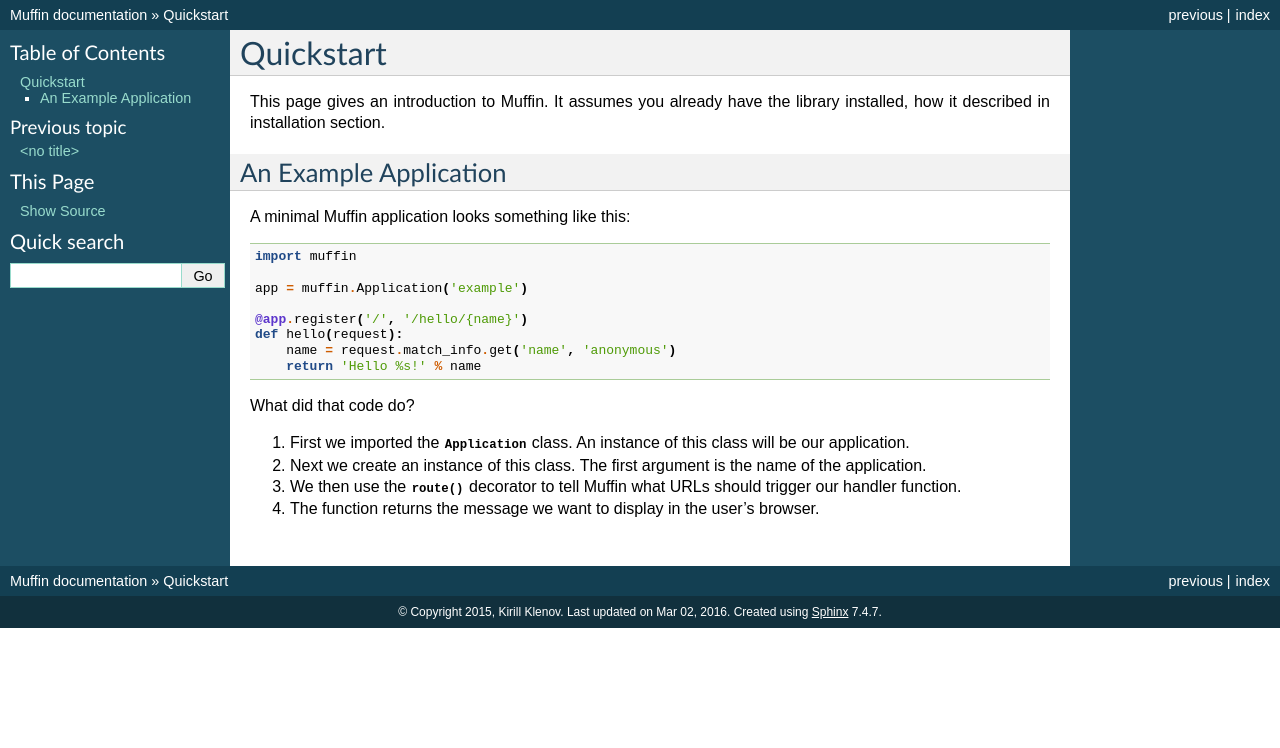
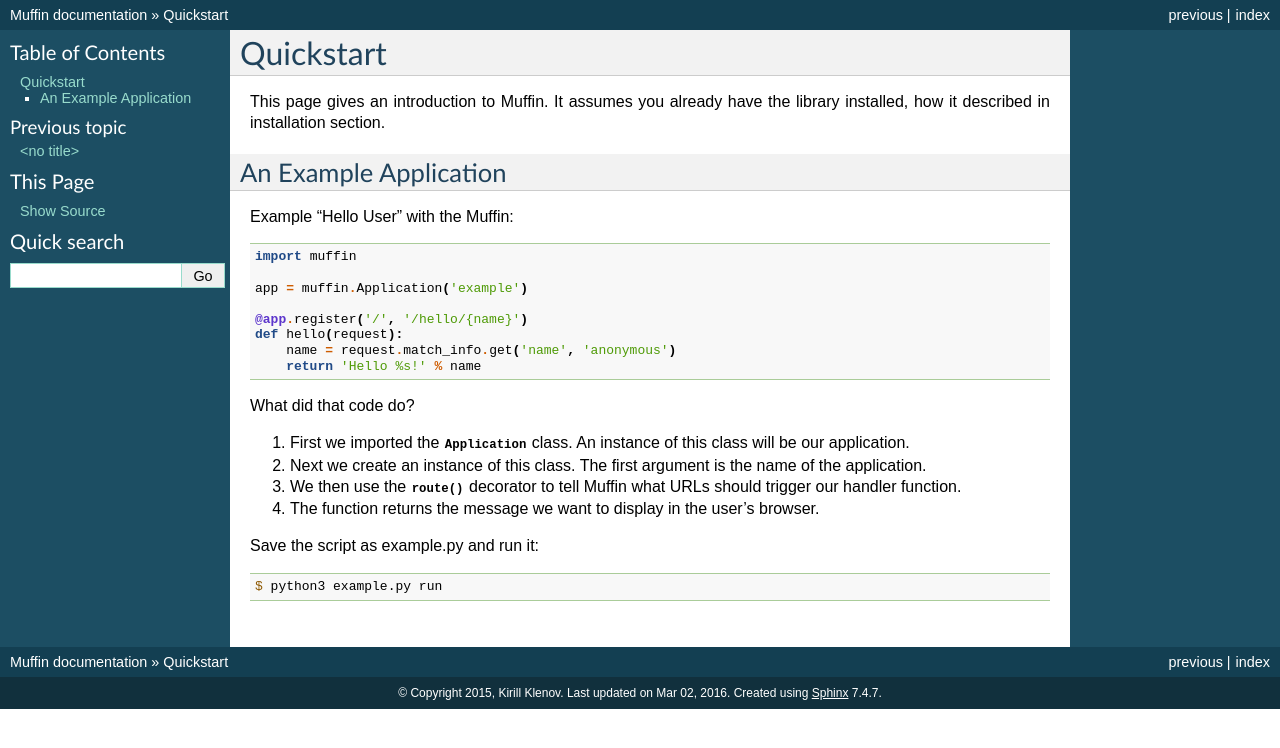
Before and after one commit to klen/muffin, a Sphinx documentation site: the page built from docs/quickstart.rst, in a window 1280 px wide. Shown: the top 748 px of the page. Built offline with Sphinx 7.4.7, drawn with Linux system fonts in a browser that asks for light colours.

Commit message:
'merged' readme and quickstart

```diff
--- a/docs/quickstart.rst
+++ b/docs/quickstart.rst
@@ -7,7 +7,7 @@ library installed, how it described in :ref:`installation` section.
 An Example Application
 ----------------------
 
-A minimal Muffin application looks something like this:
+Example "Hello User" with the Muffin:
 
 .. code-block:: python
 
@@ -29,3 +29,9 @@ What did that code do?
 3. We then use the :meth:`~muffin.Application.route` decorator to tell Muffin
    what URLs should trigger our handler function.
 4. The function returns the message we want to display in the user's browser.
+
+Save the script as example.py and run it:
+
+.. code-block:: console
+
+    $ python3 example.py run
```
